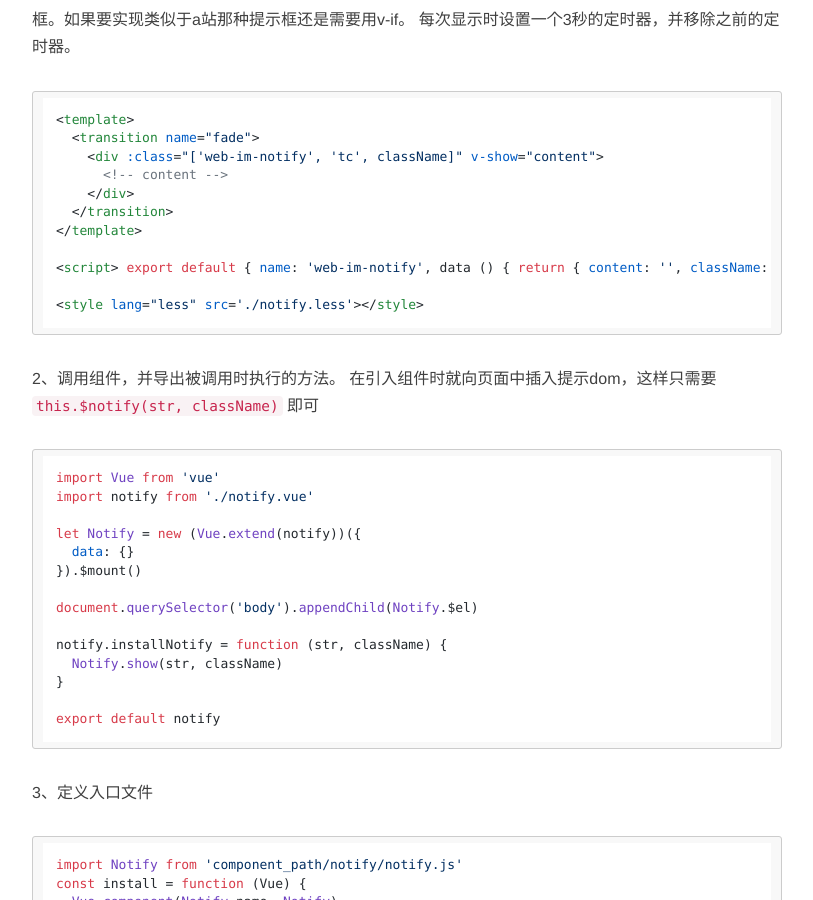
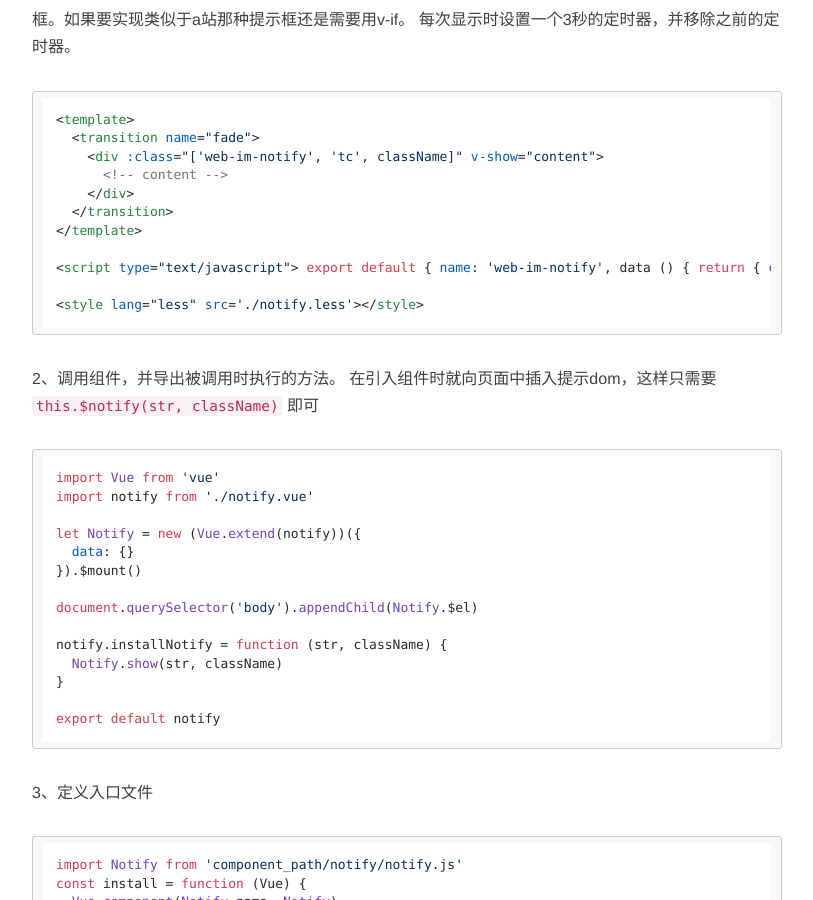
Before and after one commit to liuzesi/GyueGuo.github.io, a Jekyll site: the page built from _posts/2017-11-17-vue实现消息组件.md, in a window 1280 px wide and 900 px high, scrolled down 1132 px. Shown: the whole window, without its empty margins (233-1046 px from the left). Built offline with Jekyll 4.4.1, drawn with Linux system fonts in a browser that asks for light colours; nearby versions of some CDN libraries; comment, search, counter and statistics services are not loaded; some of the changed lines change nothing that is shown.

Commit message:
vue message component

```diff
--- a/_posts/2017-11-17-vue实现消息组件.md
+++ b/_posts/2017-11-17-vue实现消息组件.md
@@ -26,7 +26,7 @@ description: 实现一个vue的消息弹框组件的实践记录
   </transition>
 </template>
 
-<script>
+<script type="text/javascript">
 export default {
   name: 'web-im-notify',
   data () {
```
